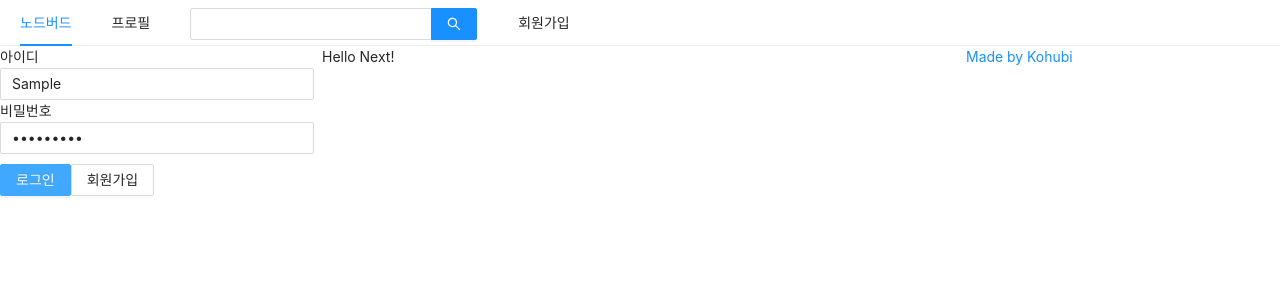
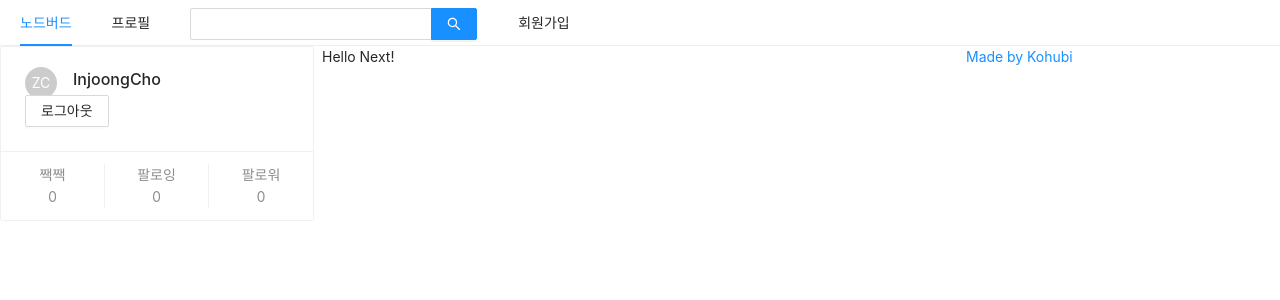
Before and after one commit to KIMINJOONG/nodebird-renual, a Next.js app in the folder front/: page / in a window 1280 px wide. Both pictures are taken after typing "Sample", "Sample123" into the empty fields and a click on the button "로그인". Shown: the top 300 px of the page. Built offline with nearby package versions, Linux system fonts and the light colour scheme.

Commit message:
2-6 더미 데이터로 로그인하기

```diff
--- a/front/components/AppLayout.js
+++ b/front/components/AppLayout.js
@@ -44,7 +44,9 @@ const AppLayout = ({ children }) => {
       </Menu>
       <Row gutter={8}>
         <Col xs={24} md={6}>
-          {isLoggendIn ? <UserProfile /> : <LoginForm />}
+          {isLoggendIn
+            ? <UserProfile setIsLoggedIn={setIsLoggedIn} />
+            : <LoginForm setIsLoggedIn={setIsLoggedIn} />}
         </Col>
         <Col xs={24} md={12}>
           {children}
--- a/front/components/LoginForm.js
+++ b/front/components/LoginForm.js
@@ -9,7 +9,11 @@ const ButtonWrapper = styled.div`
   margin-top: 10px;
 `;
 
-const LoginForm = () => {
+const FormWrapper = styled(Form)`
+  padding: 10px;
+`;
+
+const LoginForm = ({ setIsLoggedIn }) => {
   const [id, setId] = useState("");
   const [password, setPassword] = useState("");
 
@@ -21,8 +25,12 @@ const LoginForm = () => {
     setPassword(e.target.value);
   }, []);
 
+  const onSubmitForm = useCallback(() => {
+    setIsLoggedIn(true);
+  }, [id, password]);
+
   return (
-    <Form>
+    <FormWrapper onFinish={onSubmitForm}>
       <div>
         <label htmlFor="user-id">아이디</label>
         <br />
@@ -43,7 +51,7 @@ const LoginForm = () => {
         <Button type="primary" htmlType="submit" loading={false}>로그인</Button>
         <Link href="/signup"><a><Button>회원가입</Button></a></Link>
       </ButtonWrapper>
-    </Form>
+    </FormWrapper>
   );
 };
 
--- a/front/components/UserProfile.js
+++ b/front/components/UserProfile.js
@@ -1,4 +1,27 @@
-const UserProfile = () => {
+import React from "react";
+import { Card, Avatar, Button } from "antd";
+import { useCallback } from "react";
+
+const UserProfile = ({ setIsLoggedIn }) => {
+  const onLogOut = useCallback(() => {
+    setIsLoggedIn(false);
+  }, []);
+  return (
+    <Card
+      actions={[
+        <div key="twit">짹짹 <br /> 0</div>,
+        <div key="followings">팔로잉<br /> 0</div>,
+        <div key="followings">팔로워<br /> 0</div>,
+      ]}
+    >
+      <Card.Meta
+        avatar={<Avatar>ZC</Avatar>}
+        title="InjoongCho"
+      />
+
+      <Button onClick={onLogOut}>로그아웃</Button>
+    </Card>
+  );
 };
 
 export default UserProfile;
```
